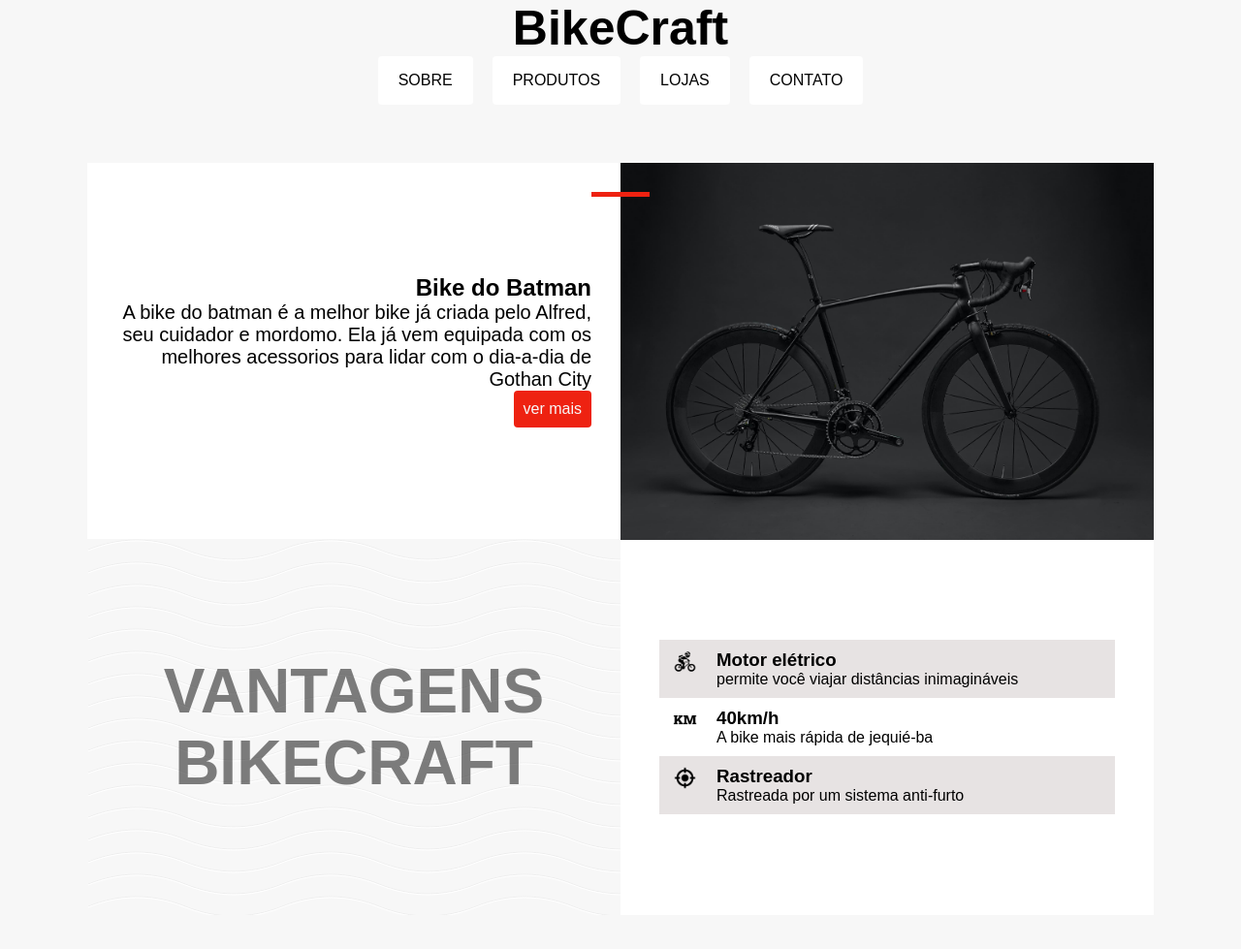
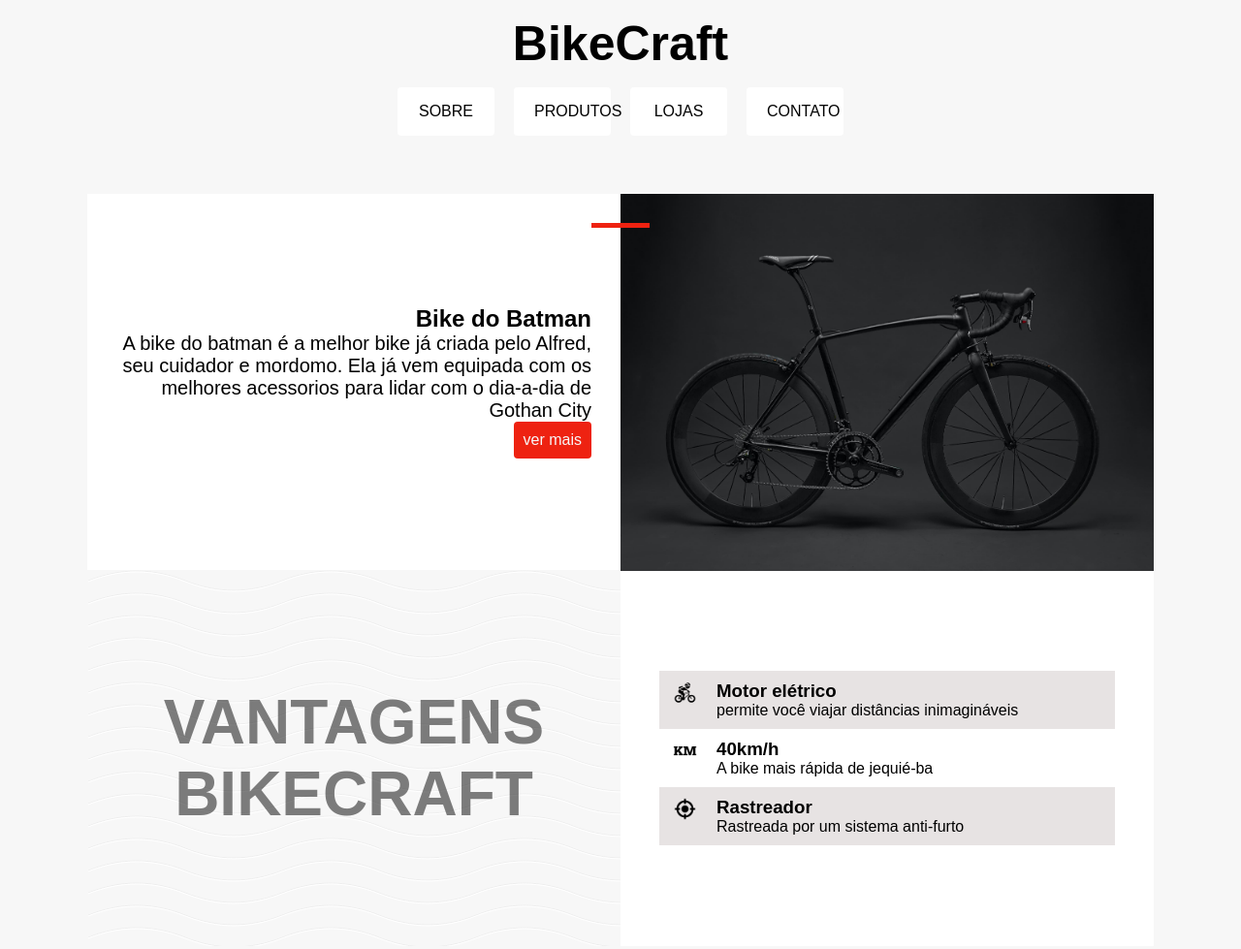
Before and after one commit to CaelSS/BikCraft, a plain HTML site: page index.html in a window 1280 px wide. Shown: the top 979 px of the page at 97% size. Drawn offline with Linux system fonts and the light colour scheme.

Commit message:
adicionado correções sobre refatoramento

```diff
--- a/assets/css/style.css
+++ b/assets/css/style.css
@@ -6,6 +6,7 @@ body {
 h1 {
   text-align: center;
   font-size: 50px;
+  padding: 16px;
 }
 
 nav {
@@ -16,8 +17,8 @@ nav {
   flex-wrap: wrap;
 
   a {
-    /* dê preferencia em usar padding para tamanho de botões */
-    /* width: 100px; */
+
+     width: 100px;
     text-decoration: none;
     padding: 15px 20px;
     color: #000;
@@ -31,19 +32,14 @@ nav {
     border: 1px solid #900;
   }
 }
-/*
-  no container principal, use max-width + o tamanho no lugar de width: 80% por exemplo, sempre use max-width: ..px; + width: 100;
-  o 80% fica zoado em telas menores
-*/
+
 main {
   margin: auto;
-  /* max-width: 80%; */
   max-width: 1100px;
   width: 100%;
   margin-top: 60px;
   display: grid;
   grid-template-columns: 1fr 1fr;
-  /* auto-rows para definir a altura das linhas do grid, defini 388 pois é a altura da imagem da bike */
   grid-auto-rows: 388px;
   background-color: white;
 
@@ -117,11 +113,6 @@ main {
     column-gap: 20px;
     padding: 10px;
 
-    /*
-      esse trecho aqui, adicionei essa borda da mesma largura que a do hover deste elemento,
-      só que transparent, só para não dá aquele efeito do conteudo estar "saltando" no hover, pode comentar essa borda transparent pra tu ver a diferença.
-      o transition é pra deixar a animação mais suave
-    */
     border-left: 4px solid transparent;
     transition: all 0.3s;
 
```
